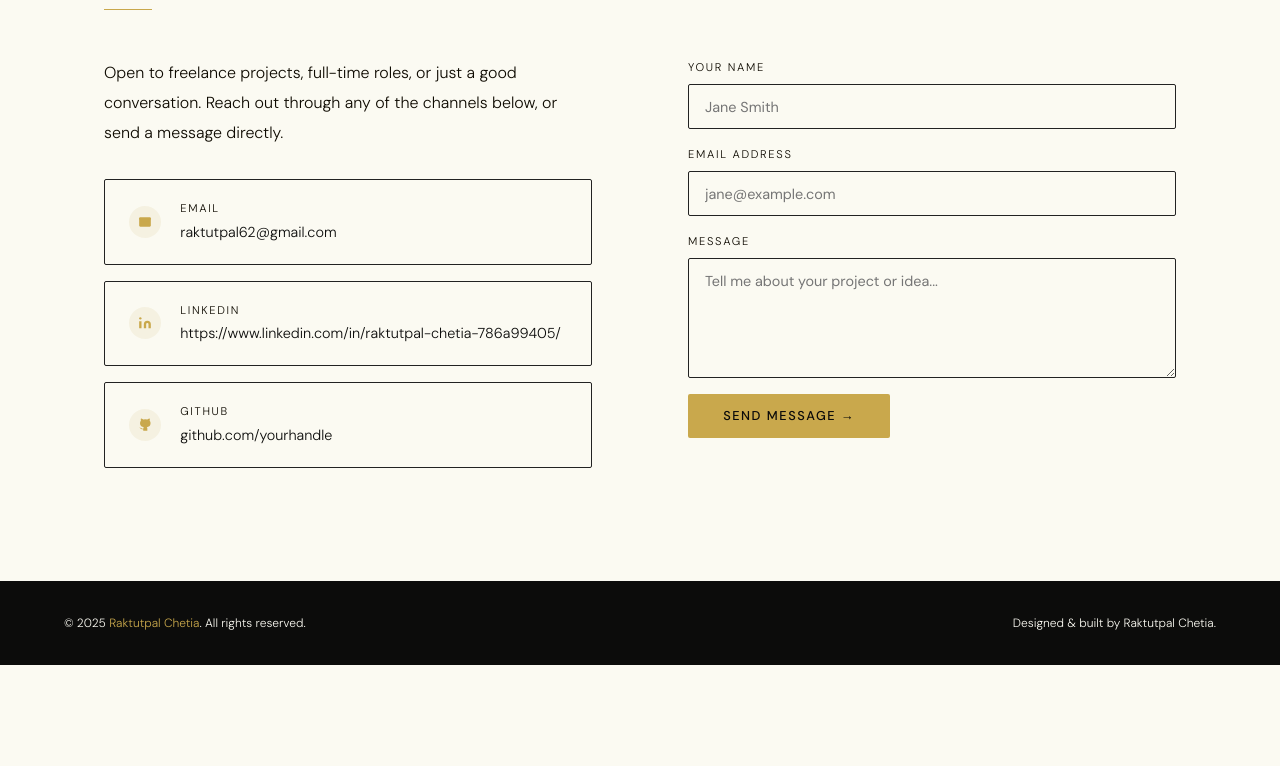
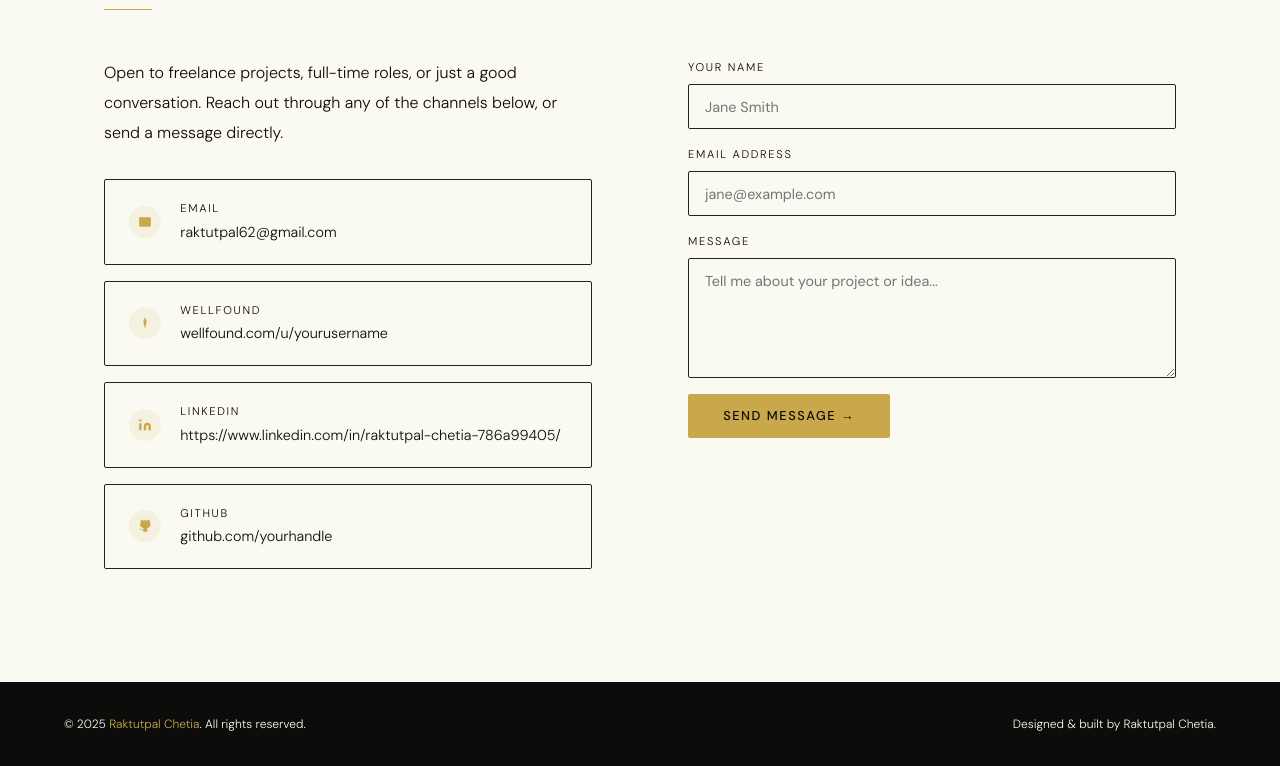
Before and after one commit to raktutpal62-a11y/Portfolio, a plain HTML site: page index.html in a window 1280 px wide. Shown: the part 3898-4664 px from the top of the page. Before the commit the page ends 4563 px from the top, so only its background shows below. Drawn offline with nearby package versions, Linux system fonts and the light colour scheme; a web font is replaced by a local one.

Commit message:
index.html

```diff
--- a/index.html
+++ b/index.html
@@ -239,6 +239,20 @@
                 <div class="contact-link-val">raktutpal62@gmail.com</div>
               </div>
             </a>
+
+              <a href="https://wellfound.com/u/yourusername" target="_blank" class="contact-link">
+              <div class="contact-link-icon">
+                <svg viewBox="0 0 24 24">
+                  <path d="M12 2L15 9H9L12 2Z" fill="#c9a84c"/>
+                  <path d="M9 9H15L12 22L9 9Z" fill="#c9a84c"/>
+                </svg>
+              </div>
+              <div class="contact-link-text">
+                <div class="contact-link-label">Wellfound</div>
+                <div class="contact-link-val">wellfound.com/u/yourusername</div>
+              </div>
+            </a>
+
             <a href="https://www.linkedin.com/in/raktutpal-chetia-786a99405/" target="_blank" class="contact-link">
               <div class="contact-link-icon">
                 <svg viewBox="0 0 24 24"><path d="M16 8a6 6 0 016 6v7h-4v-7a2 2 0 00-2-2 2 2 0 00-2 2v7h-4v-7a6 6 0 016-6zM2 9h4v12H2z"/><circle cx="4" cy="4" r="2"/></svg>
```
